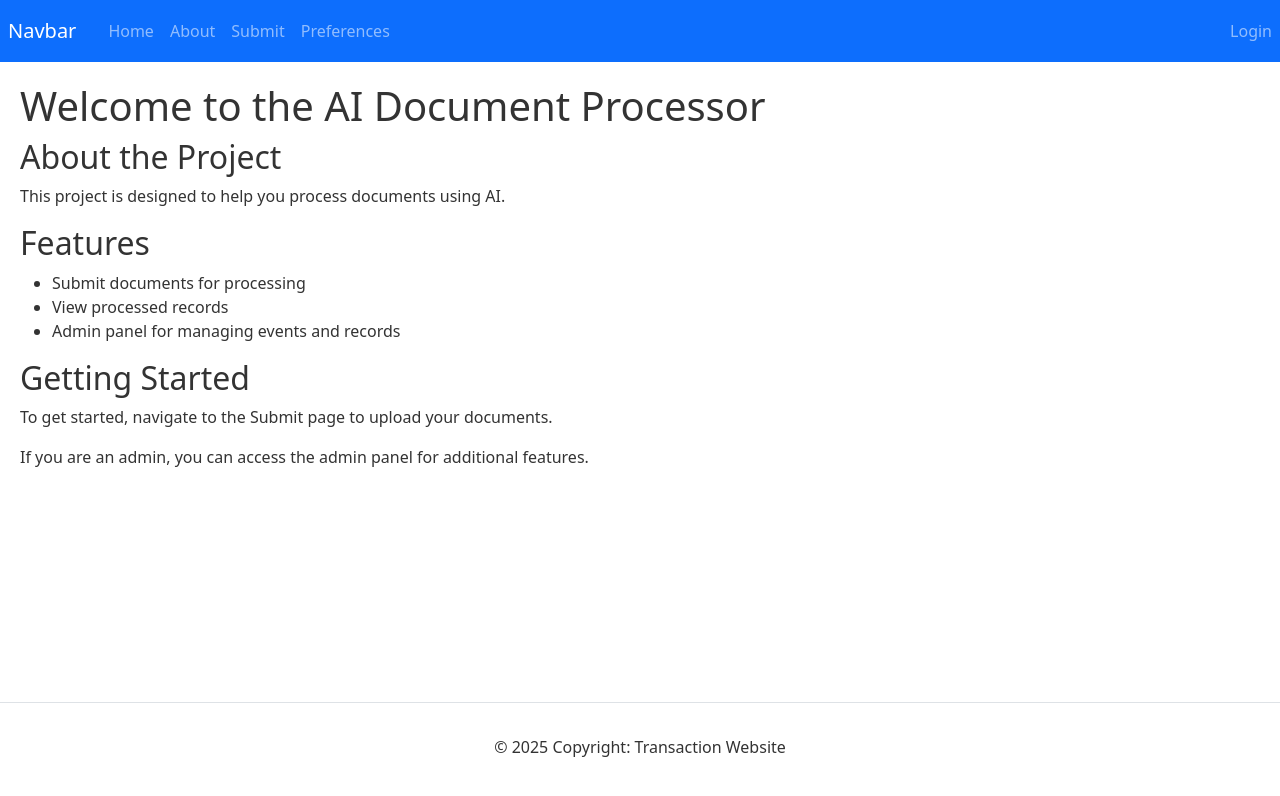
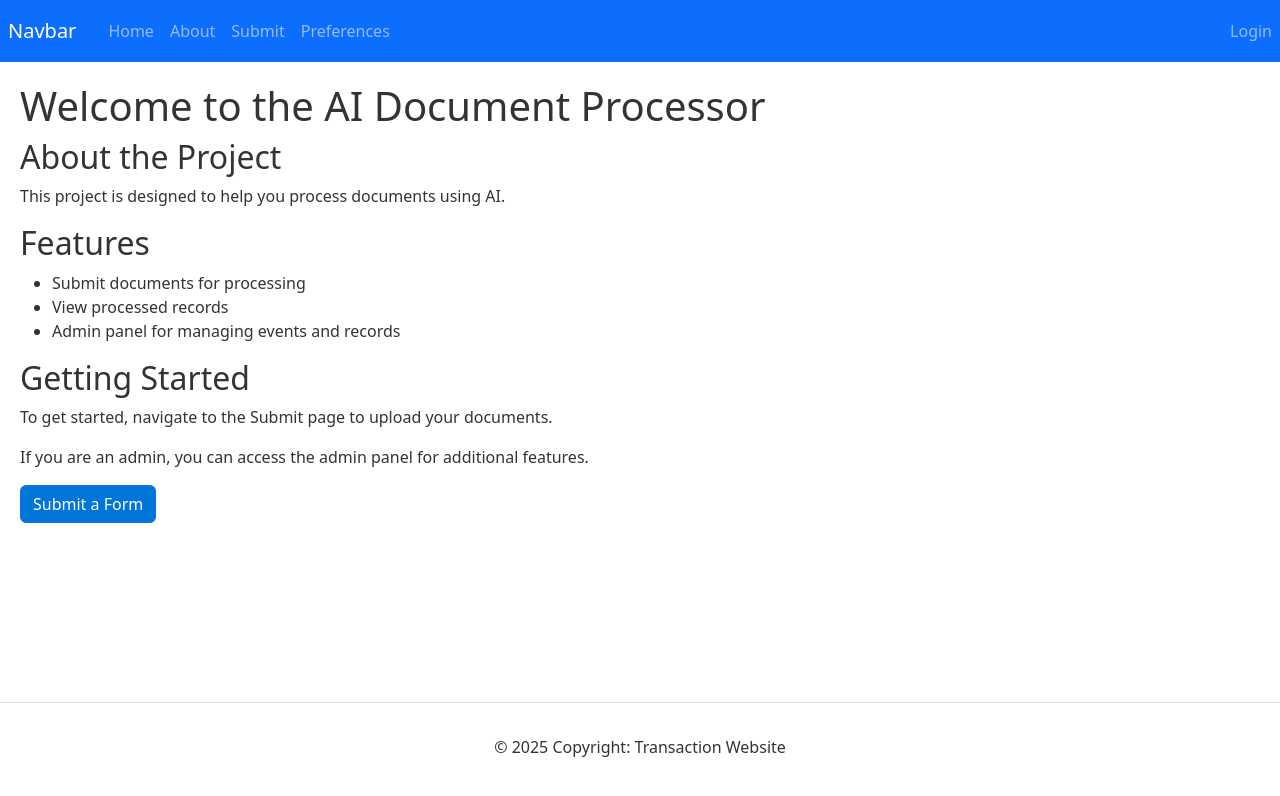
Before and after one commit to KyryloKozlovskyi/AI-Document-Processor, a React (Create React App) app: page / in a window 1280 px wide. Shown: the top 796 px of the page. Built offline with nearby package versions, Linux system fonts and the light colour scheme.

Commit message:
Create .env file for deepseek API key.

```diff
--- a/src/components/AdminViews/EventCreate.js
+++ b/src/components/AdminViews/EventCreate.js
@@ -40,6 +40,7 @@ const EventCreate = () => {
 
     return (
         <div className="container mt-4">
+            <h2>Create New Event</h2>
             <form onSubmit={handleSubmit} className="card p-4 shadow-sm">
                 <div className="mb-3">
                     <label className="form-label">Course Name:</label>
@@ -70,6 +71,7 @@ const EventCreate = () => {
                         className="form-control"
                         name="date"
                         value={formData.date}
+                        min={new Date().toISOString().split('T')[0]} // Ensure the date is not in the past
                         onChange={handleChange}
                         required
                     />
--- a/src/components/Home.js
+++ b/src/components/Home.js
@@ -20,6 +20,10 @@ const Home = () => {
         <p>To get started, navigate to the Submit page to upload your documents.</p>
         <p>If you are an admin, you can access the admin panel for additional features.</p>
       </div>
+
+      <button className="btn btn-primary" onClick={() => window.location.href = '/submit'}>
+        Submit a Form
+      </button>
     </div>
   );
 };
```
Also changed, not shown: 2 other files (tests, documents, lock files or other folders).
